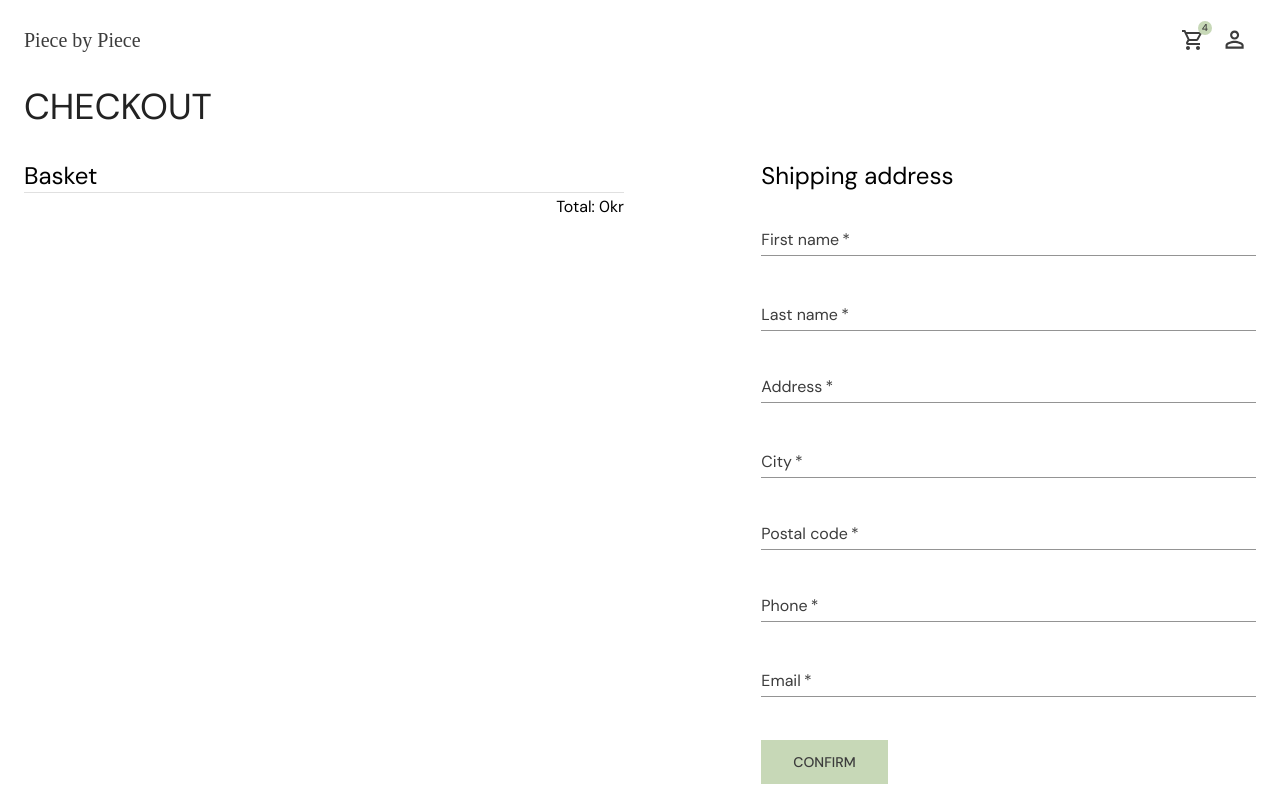
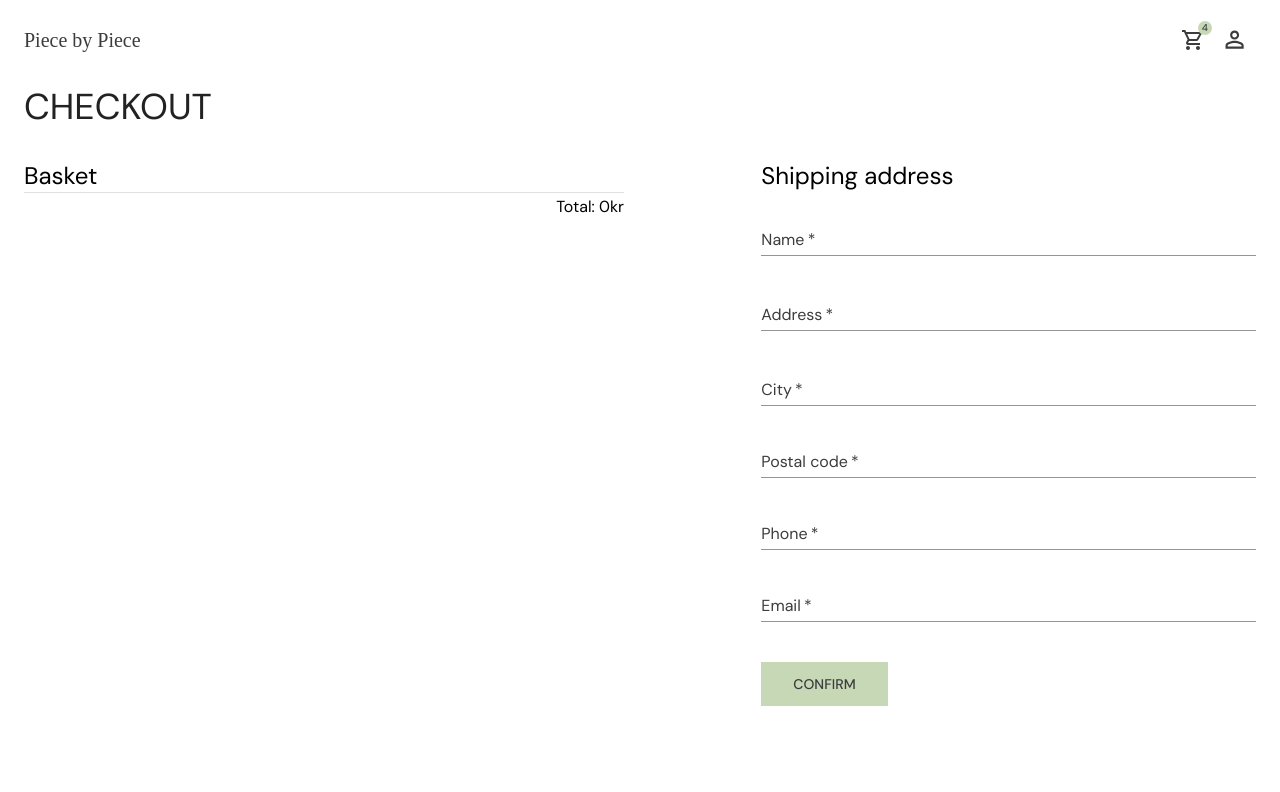
Before and after one commit to jesnagbg/react-webshop-ts-jenny-ellen-nat, a React (Vite) app: page /checkout in a window 1280 px wide. Shown: the top 792 px of the page. Built offline with nearby package versions, Linux system fonts and the light colour scheme.

Commit message:
removed lastName and fixed checkout test nr 1, 3.

```diff
--- a/src/components/CheckoutForm.tsx
+++ b/src/components/CheckoutForm.tsx
@@ -1,4 +1,4 @@
-import { Button, TextField, Typography } from '@mui/material';
+import { Button, FormHelperText, TextField, Typography } from '@mui/material';
 import { styled } from '@mui/system';
 import { useFormik } from 'formik';
 import { useNavigate } from 'react-router-dom';
@@ -9,14 +9,10 @@ export default function CheckoutForm() {
   const navigate = useNavigate();
 
   const validationSchema = yup.object({
-    firstName: yup
+    name: yup
       .string()
       .min(2, 'Name must be at least two characters')
-      .required('First name required'),
-    lastName: yup
-      .string()
-      .min(2, 'Name must be at least two characters')
-      .required('Last name required'),
+      .required('Name required'),
     address: yup
       .string()
       .min(4, 'Please enter a valid address')
@@ -41,8 +37,7 @@ export default function CheckoutForm() {
 
   const formik = useFormik({
     initialValues: {
-      firstName: '',
-      lastName: '',
+      name: '',
       address: '',
       city: '',
       postalCode: '',
@@ -52,7 +47,7 @@ export default function CheckoutForm() {
     validationSchema: validationSchema,
     onSubmit: (values) => {
       JSON.stringify(values, null, 2);
-      navigate(`/confirm`);
+      navigate(`/confirmation`);
     },
   });
 
@@ -67,36 +62,26 @@ export default function CheckoutForm() {
           fullWidth
           margin="normal"
           variant="standard"
-          id="firstName"
-          name="firstName"
-          label="First name"
-          data-cy="customer-name"
-          value={formik.values.firstName}
+          id="name"
+          name="name"
+          label="Name"
+          value={formik.values.name}
           onChange={formik.handleChange}
-          error={formik.touched.firstName && Boolean(formik.errors.firstName)}
-          helperText={
-            <span data-cy="customer-name-error">
-              {formik.touched.firstName && formik.errors.firstName}
-            </span>
-          }
+          error={formik.touched.name && Boolean(formik.errors.name)}
+          helperText={formik.touched.name && formik.errors.name}
+          inputProps={{
+            'data-cy': 'customer-name',
+            'aria-describedby': 'customer-name-helper-text',
+            autoComplete: 'name',
+          }}
           required={true}
-          onBlur={formik.handleBlur}
+          onFocus={() => formik.setFieldTouched('name', true, false)}
         />
-        <TextField
-          fullWidth
-          margin="normal"
-          variant="standard"
-          id="lastName"
-          name="lastName"
-          label="Last name"
-          type="last name"
-          value={formik.values.lastName}
-          onChange={formik.handleChange}
-          error={formik.touched.lastName && Boolean(formik.errors.lastName)}
-          helperText={formik.touched.lastName && formik.errors.lastName}
-          required={true}
-          onBlur={formik.handleBlur}
-        />
+        <FormHelperText
+          id="customer-name-helper-text"
+          data-cy="customer-name-error"
+        ></FormHelperText>
+
         <TextField
           fullWidth
           margin="normal"
@@ -105,18 +90,22 @@ export default function CheckoutForm() {
           name="address"
           label="Address"
           type="address"
-          data-cy="customer-address"
           value={formik.values.address}
           onChange={formik.handleChange}
           error={formik.touched.address && Boolean(formik.errors.address)}
-          helperText={
-            <span data-cy="customer-address-error">
-              {formik.touched.address && formik.errors.address}
-            </span>
-          }
+          helperText={formik.touched.address && formik.errors.address}
+          inputProps={{
+            'data-cy': 'customer-address',
+            'aria-describedby': 'customer-address-helper-text',
+            autoComplete: 'street-address',
+          }}
           required={true}
           onBlur={formik.handleBlur}
         />
+        <FormHelperText
+          id="customer-address-helper-text"
+          data-cy="customer-address-error"
+        ></FormHelperText>
         <TextField
           fullWidth
           margin="normal"
@@ -125,13 +114,13 @@ export default function CheckoutForm() {
           name="city"
           label="City"
           type="city"
-          data-cy="customer-city"
           value={formik.values.city}
           onChange={formik.handleChange}
           error={formik.touched.city && Boolean(formik.errors.city)}
           helperText={formik.touched.city && formik.errors.city}
           required={true}
           onBlur={formik.handleBlur}
+          inputProps={{ 'data-cy': 'customer-city', autoComplete: 'city' }}
         />
         <TextField
           fullWidth
@@ -141,13 +130,16 @@ export default function CheckoutForm() {
           name="postalCode"
           label="Postal code"
           type="postalCode"
-          data-cy="customer-zipcode"
           value={formik.values.postalCode}
           onChange={formik.handleChange}
           error={formik.touched.postalCode && Boolean(formik.errors.postalCode)}
           helperText={formik.touched.postalCode && formik.errors.postalCode}
           required={true}
           onBlur={formik.handleBlur}
+          inputProps={{
+            'data-cy': 'customer-zipcode',
+            autoComplete: 'postal-code',
+          }}
         />
         <TextField
           fullWidth
@@ -157,17 +149,14 @@ export default function CheckoutForm() {
           name="phone"
           label="Phone"
           type="phone"
-          data-cy="customer-phone"
           value={formik.values.phone}
           onChange={formik.handleChange}
           error={formik.touched.phone && Boolean(formik.errors.phone)}
-          helperText={
-            <span data-cy="customer-phone-error">
-              {formik.touched.phone && formik.errors.phone}
-            </span>
-          }
+          helperText={formik.touched.phone && formik.errors.phone}
+          FormHelperTextProps={{ 'data-cy': 'customer-phone-error' } as any}
           required={true}
           onBlur={formik.handleBlur}
+          inputProps={{ 'data-cy': 'customer-phone', autoComplete: 'tel' }}
         />
         <TextField
           fullWidth
@@ -177,24 +166,20 @@ export default function CheckoutForm() {
           name="email"
           label="Email"
           type="email"
-          data-cy="customer-email"
           value={formik.values.email}
           onChange={formik.handleChange}
           error={formik.touched.email && Boolean(formik.errors.email)}
-          helperText={
-            <span data-cy="customer-email-error">
-              {formik.touched.email && formik.errors.email}
-            </span>
-          }
+          helperText={formik.touched.email && formik.errors.email}
+          FormHelperTextProps={{ 'data-cy': 'customer-email-error' } as any}
           required={true}
           onBlur={formik.handleBlur}
+          inputProps={{ 'data-cy': 'customer-email', autoComplete: 'email' }}
         />
         <Button
           sx={styledButton}
           color="primary"
           variant="contained"
           type="submit"
-          data-cy="product-buy-button"
         >
           Confirm
         </Button>
```
